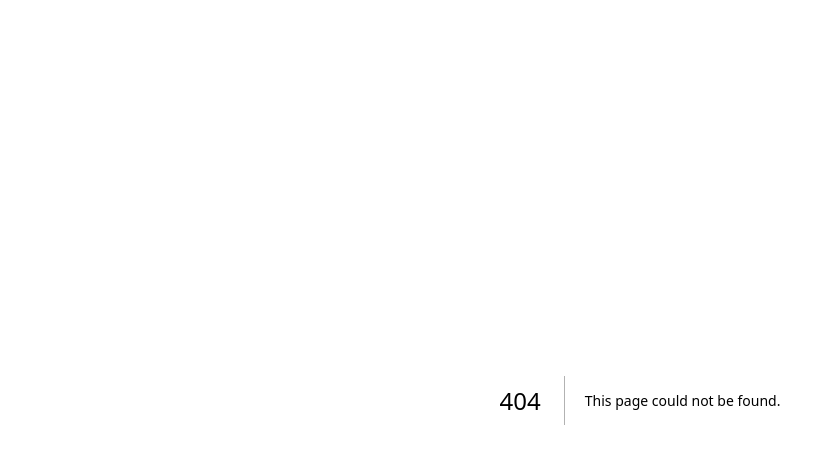
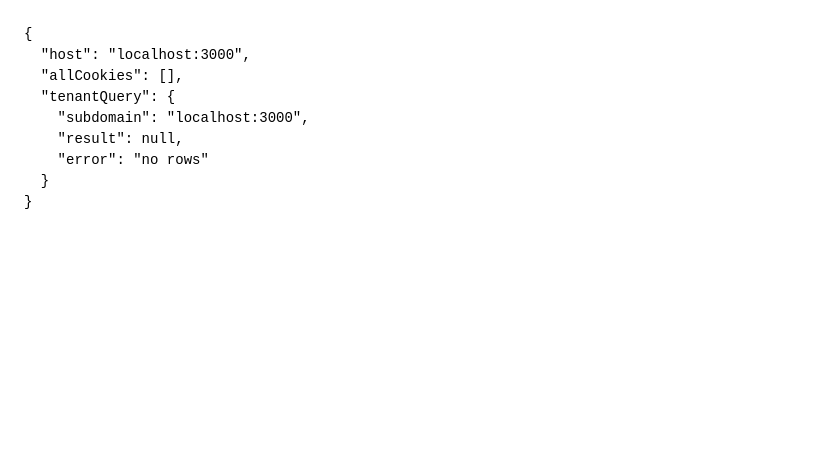
Before and after one commit to tommypoulsen/havnebooking, a Next.js app in the folder kajen/: page /debug in a window 1280 px wide. Before the commit this address had no page. Shown: the top 464 px of the page, without its empty margins (0-818 px from the left). Built offline with nearby package versions, Linux system fonts and the light colour scheme; no server answers; the database is empty.

Commit message:
Add server component debug page at /debug
Shows cookies() from next/headers and the result of the tenant Supabase query.
Remove after debugging is complete.

Co-Authored-By: Claude Sonnet 4.6 <noreply@anthropic.com>

```diff
--- /dev/null
+++ b/kajen/app/debug/page.tsx
@@ -0,0 +1,33 @@
+import { cookies, headers } from 'next/headers'
+import { createClient } from '@/lib/supabase/server'
+
+export default async function DebugPage() {
+  const cookieStore = await cookies()
+  const headersList = await headers()
+  const host = headersList.get('host') ?? ''
+  const tenantOverride = cookieStore.get('tenant-override')?.value
+  const allCookies = cookieStore.getAll()
+
+  const supabase = await createClient()
+  const { data: tenant, error } = await supabase
+    .from('tenants')
+    .select('id, name, subdomain, active')
+    .eq('subdomain', tenantOverride ?? host.split('.')[0])
+    .eq('active', true)
+    .single()
+
+  return (
+    <pre style={{ padding: 24, fontFamily: 'monospace', fontSize: 14 }}>
+      {JSON.stringify(
+        {
+          host,
+          tenantOverride,
+          allCookies: allCookies.map(c => ({ name: c.name, value: c.value })),
+          tenantQuery: { subdomain: tenantOverride ?? host.split('.')[0], result: tenant, error: error?.message },
+        },
+        null,
+        2
+      )}
+    </pre>
+  )
+}
```
